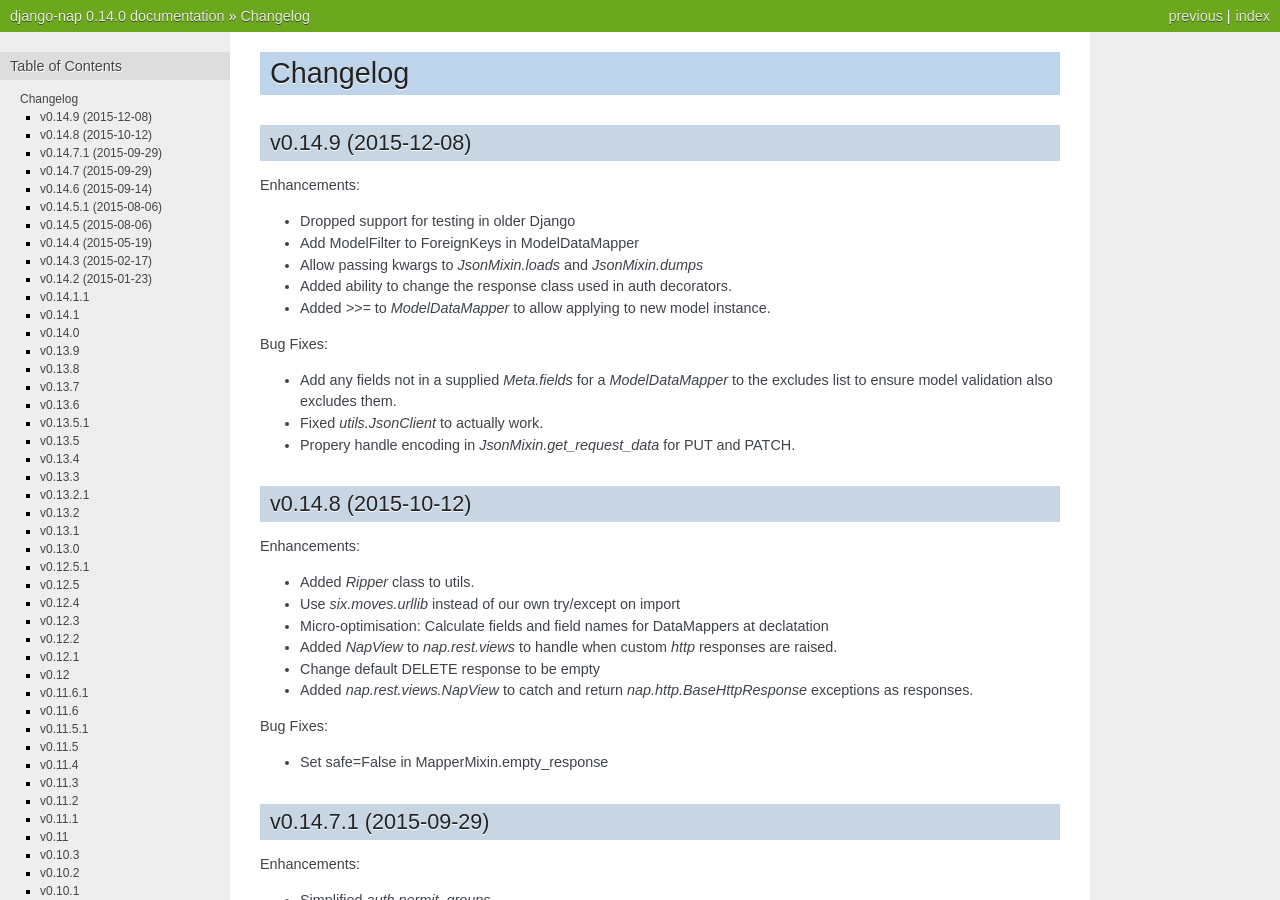
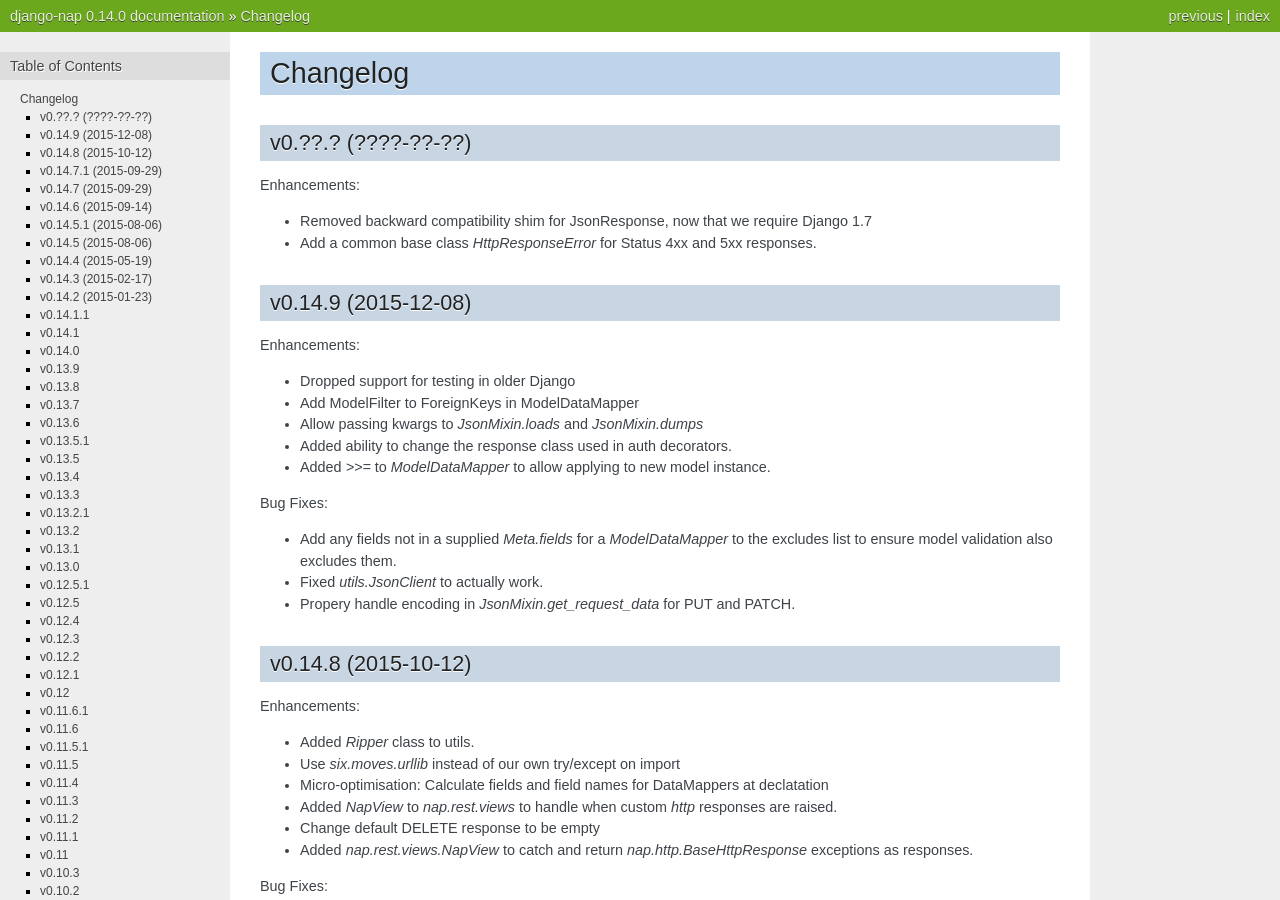
Before and after one commit to funkybob/django-nap, a Sphinx documentation site: the page built from docs/changelog.rst, in a window 1280 px wide and 900 px high. Built offline with Sphinx 7.4.7, drawn with Linux system fonts in a browser that asks for light colours; pages that are not in the unit, such as notebooks, are missing from menus.

Commit message:
Updated changelog

```diff
--- a/docs/changelog.rst
+++ b/docs/changelog.rst
@@ -1,6 +1,15 @@
 =========
 Changelog
 =========
+
+v0.??.? (????-??-??)
+====================
+
+Enhancements:
+
+- Removed backward compatibility shim for JsonResponse, now that we require
+  Django 1.7
+- Add a common base class `HttpResponseError` for Status 4xx and 5xx responses.
 
 v0.14.9 (2015-12-08)
 ====================
```
